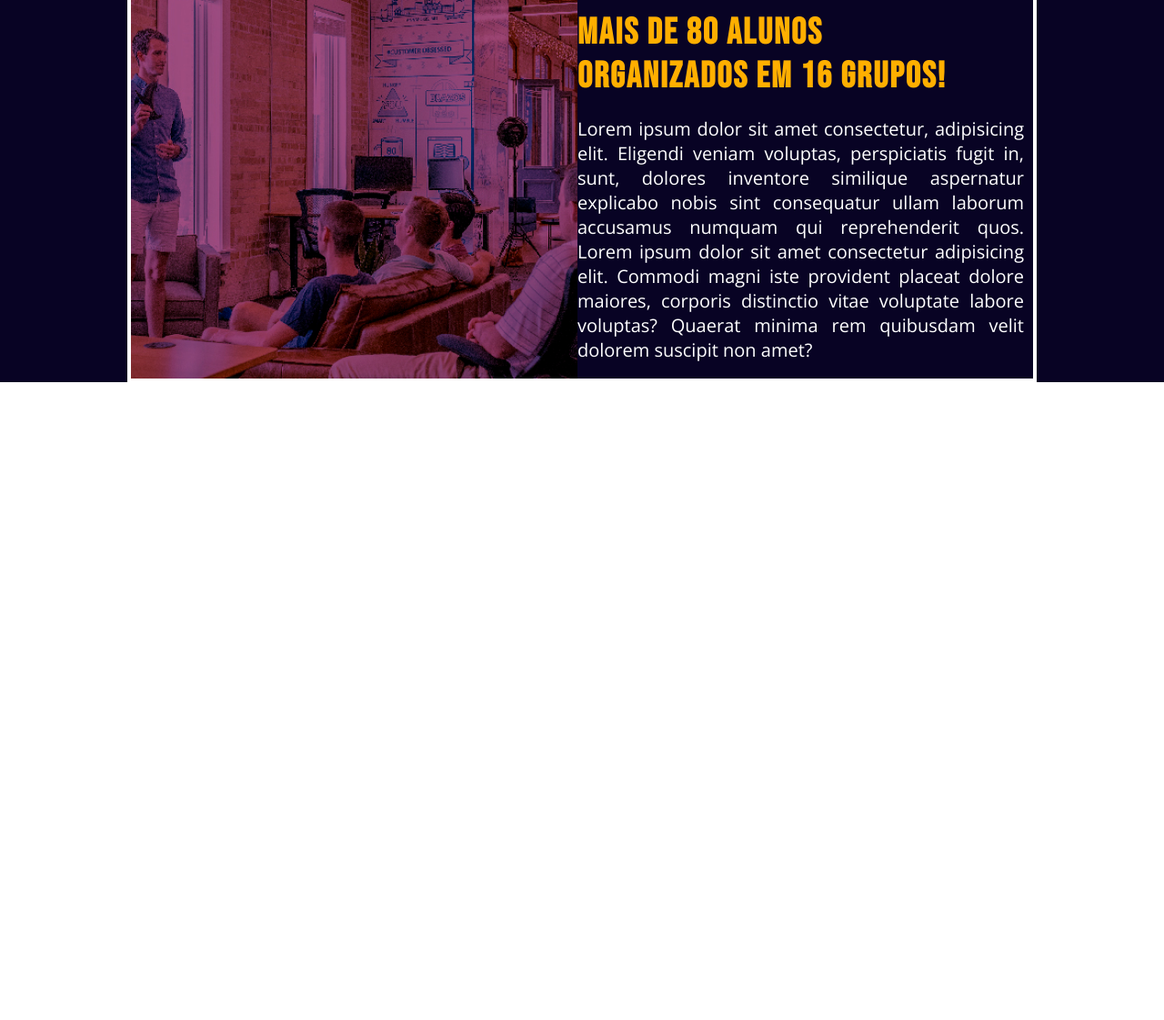
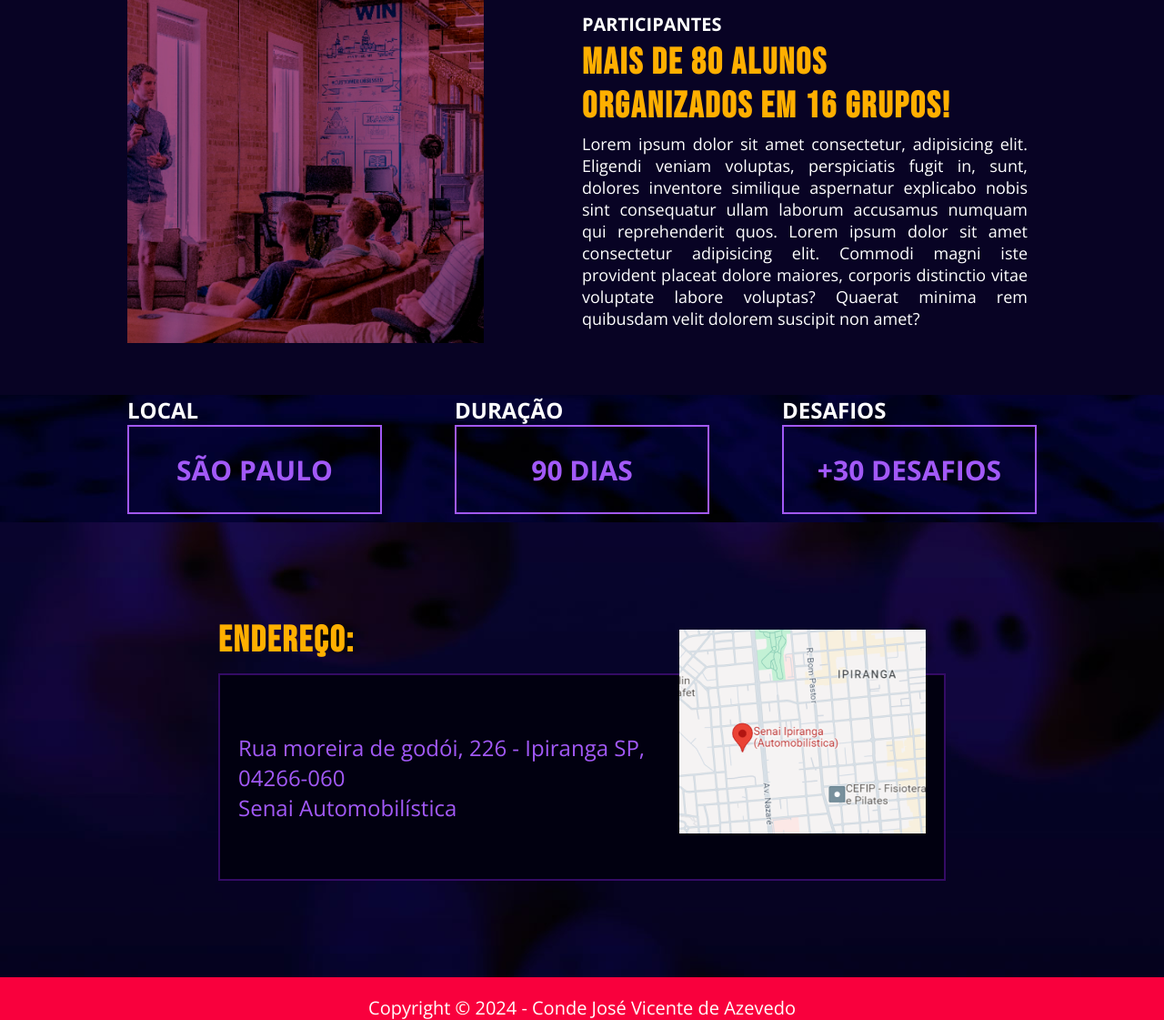
Before and after one commit to Ford-Enter-Noturno/FrontEnd-Noturno-T10, a plain HTML site: page LandingPage/index.html in a window 1280 px wide. Shown: the part 746-1867 px from the top of the page at 91% size. Before the commit the page ends 1166 px from the top, so only its background shows below. Drawn offline with nearby package versions, Linux system fonts and the light colour scheme.

Commit message:
finalizando landing page

```diff
--- a/LandingPage/index.html
+++ b/LandingPage/index.html
@@ -1,5 +1,6 @@
 <!DOCTYPE html>
 <html lang="pt-BR">
+
 <head>
   <meta charset="UTF-8" />
   <meta name="viewport" content="width=device-width, initial-scale=1.0" />
@@ -45,7 +46,7 @@
 
     <!-- responsável pelos projetos -->
     <section class="section-projects">
-        <section class="container-grid">
+      <section class="section-projects__style container-grid">
         <h1>Sobre os projetos</h1>
 
         <section class="flex-info">
@@ -73,7 +74,73 @@
         </section>
       </section>
     </section>
+
+    <!--  responsável pela criação dos cards -->
+    <section class="cards-style">
+      <section class="cards-flex container-grid">
+        <div class="cards-style__flex">
+          <h2>
+            Local
+          </h2>
+
+          <div class="cards-style__box">
+            <h1>
+              São Paulo
+            </h1>
+          </div>
+        </div>
+        <div class="cards-style__flex">
+          <h2>
+            Duração
+          </h2>
+
+          <div class="cards-style__box">
+            <h1>
+              90 Dias
+            </h1>
+          </div>
+
+        </div>
+        <div class="cards-style__flex">
+          <h2>
+            Desafios
+          </h2>
+
+          <div class="cards-style__box">
+            <h1>
+              +30 Desafios
+            </h1>
+          </div>
+        </div>
+      </section>
+    </section>
+
+    <!-- responsável pela criação do endereço  -->
+    <section class="address-style">
+      <section class="address-style__flex container-grid">
+        <div class="text-style">
+          <h1>
+            Endereço:
+          </h1>
+        </div>
+
+        <div class="box-style">
+          <p>
+            Rua moreira de godói, 226 - Ipiranga SP, 04266-060
+            <br>
+            Senai Automobilística
+          </p>
+
+          <img src="./assets/images/image 2.png" alt="">
+        </div>
+      </section>
+    </section>
   </main>
-    <footer></footer>
+  <footer>
+    <p>
+      Copyright &copy; 2024 - Conde José Vicente de Azevedo
+    </p>
+  </footer>
 </body>
+
 </html>
--- a/LandingPage/style/style.css
+++ b/LandingPage/style/style.css
@@ -13,8 +13,6 @@
 .container-grid {
   margin: 0 auto;
   max-width: 1000px;
-
-  border: 2px solid white;
 }
 
 .header-flex {
@@ -69,12 +67,12 @@ a {
   flex-direction: column;
 }
 
-.text-flex > img {
+.text-flex>img {
   height: 400px;
   width: 80px;
 }
 
-.text-flex > h1 {
+.text-flex>h1 {
   font-size: 70px;
   color: white;
   font-family: "Bebas Neue", sans-serif;
@@ -87,7 +85,7 @@ hr {
   margin-bottom: 10px;
 }
 
-.text-flex > h2 {
+.text-flex>h2 {
   font-size: 40px;
   color: #f9003d;
   font-family: "Bebas Neue", sans-serif;
@@ -98,49 +96,155 @@ hr {
 
 .section-projects {
   background-color: #080324;
+  height: 520px;
 }
 
-.section-projects > h1 {
+.section-projects__style>h1 {
   font-size: 40px;
   color: #f9003d;
   font-family: "Bebas Neue", sans-serif;
   letter-spacing: 2px;
+  padding-top: 20px;
+  padding-bottom: 15px;
 }
 
 .flex-info {
   display: flex;
   justify-content: space-between;
+  align-items: center;
+  width: 100%;
+}
 
-  border: 2px solid white;
-  width: 100%;
+.flex-info>img {
+  height: 380px;
 }
 
 .info-style {
   display: flex;
   flex-direction: column;
-  width: 600px;
+  width: 500px;
+  height: 380px;
   color: white;
-
-  gap: 20px;
+  gap: 5px;
   justify-content: center;
 }
 
-.info-style > h4 {
-  font-size: 24px;
+.info-style>h4 {
+  font-size: 20px;
   font-family: "Open Sans", sans-serif;
   text-transform: uppercase;
 }
 
-.info-style > h2 {
+.info-style>h2 {
   font-size: 40px;
   font-family: "Bebas Neue", sans-serif;
   color: #ffaf00;
   letter-spacing: 2px;
 }
 
-.info-style > p {
-  font-size: 20px;
+.info-style>p {
+  font-size: 18px;
   font-family: "Open Sans", sans-serif;
   text-align: justify;
   margin-right: 10px;
 }
+
+
+/* criação da section de cards */
+
+.cards-style {
+  background-image: url(../assets/images/imagem-fundo-info\ 1.png);
+}
+
+.cards-flex {
+  display: flex;
+  justify-content: space-between;
+  text-transform: uppercase;
+}
+
+.cards-style__flex {
+  height: 140px;
+  width: 280px;
+}
+
+.cards-style__flex>h2 {
+  color: white;
+  font-family: "Open Sans", sans-serif;
+  font-size: 24px;
+}
+
+.cards-style__box {
+  border: 2px solid #A259F7;
+  height: 70%;
+
+  display: flex;
+  align-items: center;
+  justify-content: center;
+}
+
+.cards-style__box>h1 {
+  font-family: "Open Sans", sans-serif;
+  color: #A259F7;
+
+  font-size: 30px;
+}
+
+/* realizar estilização da última seção */
+
+.address-style {
+  background-image: url(../assets/images/imagem-fundo-ranking\ 2.png);
+  height: 500px;
+}
+
+.address-style__flex {
+  display: flex;
+  flex-direction: column;
+  align-items: center;
+  justify-content: center;
+  height: 100%;
+}
+
+.text-style {
+  height: 60px;
+  width: 80%;
+}
+
+.text-style>h1 {
+  color: #ffaf00;
+  font-family: "Bebas Neue", sans-serif;
+  font-size: 40px;
+  letter-spacing: 2px;
+}
+
+.box-style {
+  border: 2px solid #340B65;
+  background-color: #010010;
+  width: 80%;
+  display: flex;
+  justify-content: space-between;
+  align-items: center;
+  justify-content: center;
+}
+
+.box-style>p{
+  color: #A259F7;
+  font-family: "Open Sans", sans-serif;
+  font-size: 24px;
+  padding: 20px;
+}
+
+.box-style>img{
+  position: relative;
+
+  bottom: 50px;
+  right: 20px;
+}
+
+footer{
+  background-color: #f9003d;
+  color: white;
+  font-family:"Open Sans", sans-serif ;
+  font-size: 20px;
+  text-align: center;
+  padding-top: 20px;
+}
```
Lines whose indentation alone changed are shown as unchanged.
